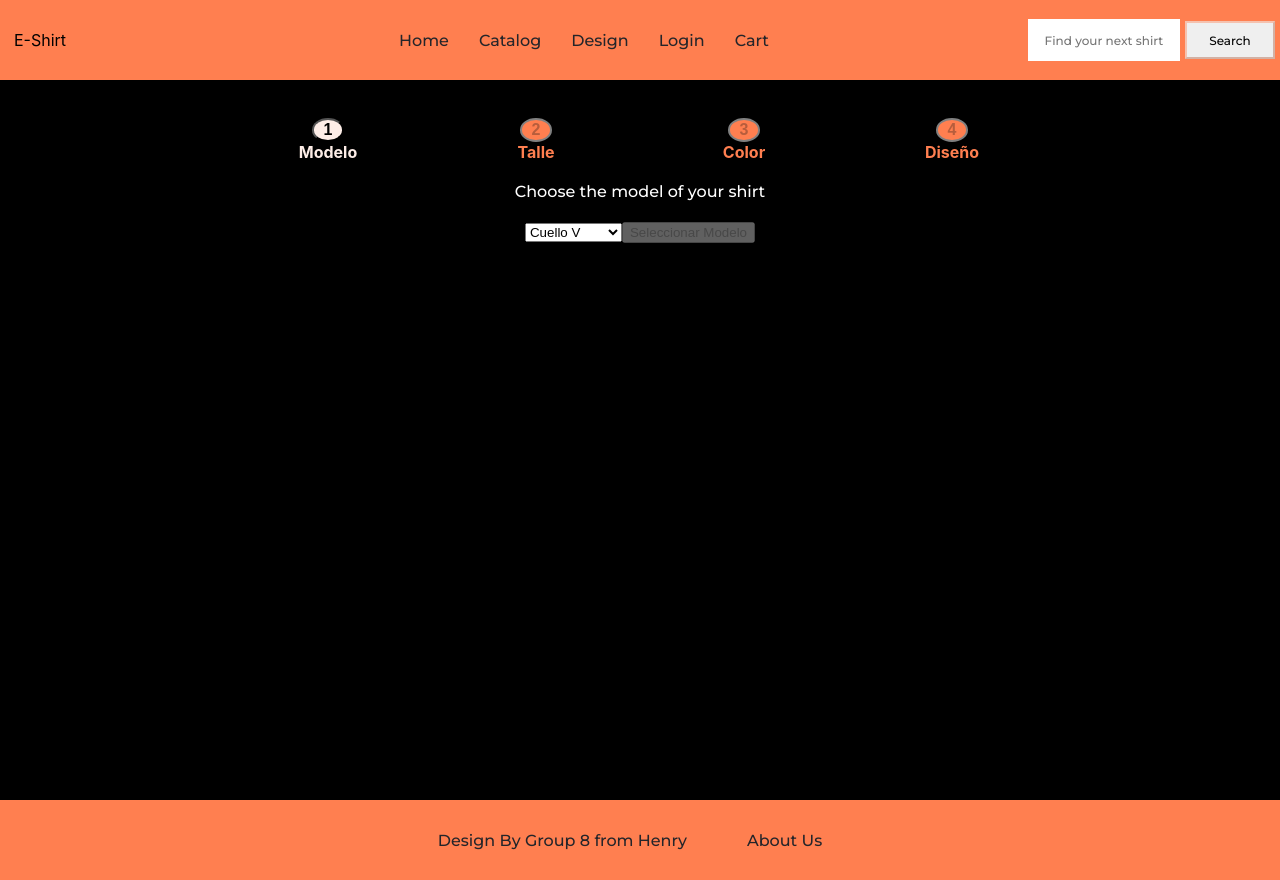
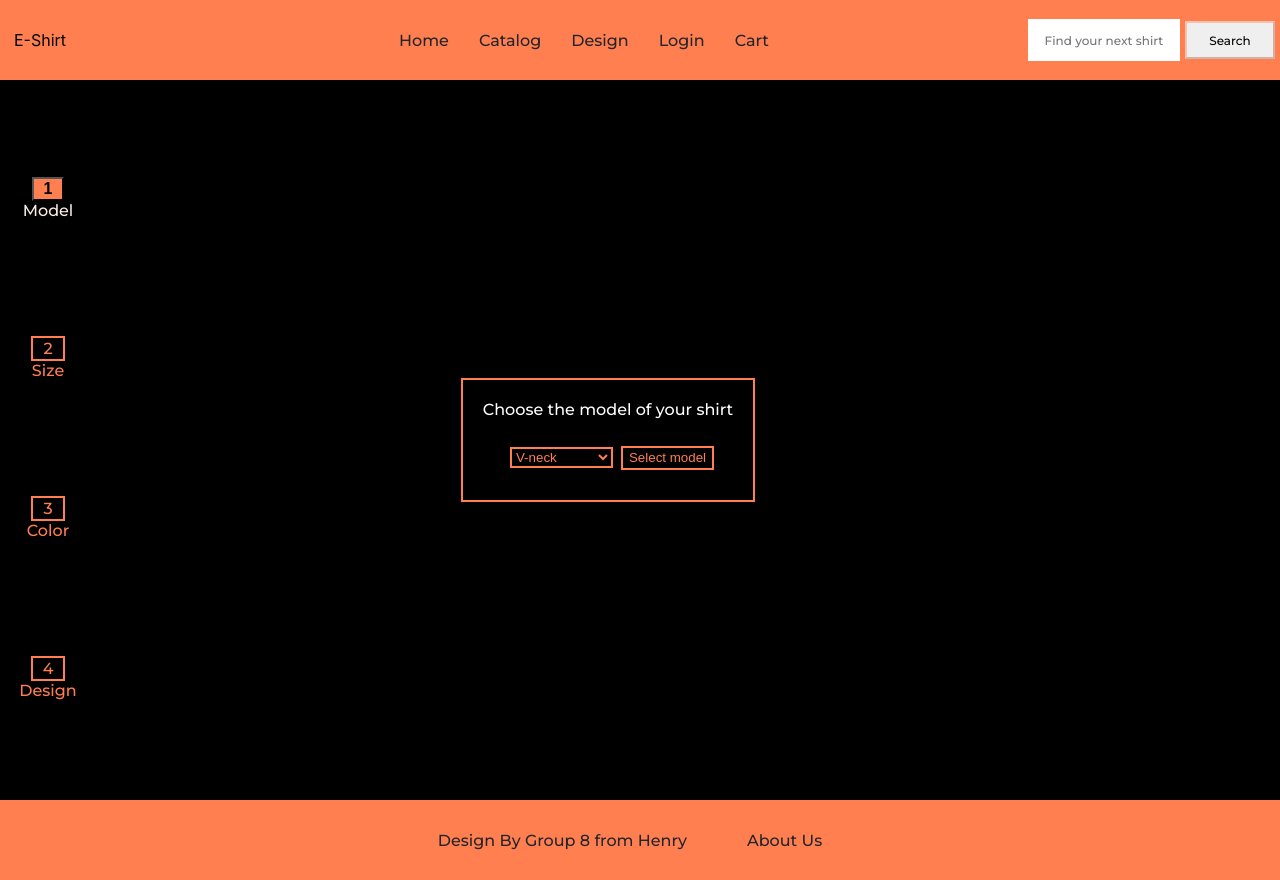
Before and after one commit to rocco9022/eshirt, a React (Create React App) app in the folder ESHIRT/client/: page /design in a window 1280 px wide. Built offline with nearby package versions, Linux system fonts and the light colour scheme.

Commit message:
Editing css from design

```diff
--- a/ESHIRT/client/src/Components/Designer/Controller.module.css
+++ b/ESHIRT/client/src/Components/Designer/Controller.module.css
@@ -1,14 +1,15 @@
-
+@import url('https://fonts.googleapis.com/css2?family=Montserrat:wght@500&display=swap');
 
 .controllerContainer {
 
     display: flex;
+    flex-direction: column;
     padding-top: 3%;
     flex-wrap: wrap;
-    width: 65%;
+    width: 20%;
     margin: 0 auto;
-    height: 15%;
-    align-items: center;
+    height: 80vh;
+    align-items: flex-start;
     background: transparent;
     border-radius: 25px;
     position: relative;
@@ -17,8 +18,7 @@
 }
 
 .buttonsContainer {
-    height: 65%;
-
+    height: max-content;
     display: flex;
     flex-direction: column;
     justify-content: center;
@@ -31,13 +31,17 @@
 .buttons {
     height: min-content;
     margin: 0 auto;
-    border-radius: 50%;
+    color: coral;
     padding-left: 10px;
     padding-right: 10px;
-    background-color: coral;
+    background-color: black;
     font-size: 16px;
     font-weight: 900;
-    border: 2px solid gray;
+    border: 2px solid coral;
+    font-family: "Montserrat", sans-serif;
+    font-weight: 500;
+    font-size: 16px;
+    transition: ease 0.5s;
 }
 
 
@@ -45,10 +49,10 @@
 .selectedButtons  {
     height: min-content;
     margin: 0 auto;
-    border-radius: 50%;
+
     padding-left: 10px;
     padding-right: 10px;
-    background-color: rgb(253, 237, 231);
+    background-color: coral;
     font-size: 16px;
     font-weight: 900;
 }
@@ -58,12 +62,17 @@
 .btnDescription > h4 {
     color: coral;
     margin: 0 auto;
-
+    font-family: "Montserrat", sans-serif;
+    font-weight: 500;
+    font-size: 16px;
 }
 
 .btnSelected > h4{
     color: rgb(253, 237, 231);
     margin: 0 auto;
+    font-family: "Montserrat", sans-serif;
+    font-weight: 500;
+    font-size: 16px;
 }
 
 @media (max-width: 800px) {
--- a/ESHIRT/client/src/Components/Designer/Design.module.css
+++ b/ESHIRT/client/src/Components/Designer/Design.module.css
@@ -3,7 +3,7 @@
     min-height: 90vh;
     height: auto;
     display: flex;
-    flex-direction: column;
+
 
 
 }
--- a/ESHIRT/client/src/Components/Designer/PhaseController.jsx
+++ b/ESHIRT/client/src/Components/Designer/PhaseController.jsx
@@ -9,10 +9,10 @@ function PhaseController(props) {
 
 
     const phases = [
-                    {index: 1, name: 'Modelo', phase: 'modelSelected'},
-                    {index: 2, name: 'Talle', phase: 'sizeSelected'},
+                    {index: 1, name: 'Model', phase: 'modelSelected'},
+                    {index: 2, name: 'Size', phase: 'sizeSelected'},
                     {index: 3, name: 'Color', phase: 'colorSelected'},
-                    {index: 4, name: 'Diseño', phase: 'designSelected'}
+                    {index: 4, name: 'Design', phase: 'designSelected'}
                     ]
 
 
--- a/ESHIRT/client/src/Components/Designer/ShirtColor.module.css
+++ b/ESHIRT/client/src/Components/Designer/ShirtColor.module.css
@@ -3,6 +3,6 @@
         display: flex;
         justify-content: space-around;
         padding-top: 6%;
-        width: max-content;
+        width: 80%;
         margin: 0 auto;
 }
--- a/ESHIRT/client/src/Components/Designer/ShirtDesign.module.css
+++ b/ESHIRT/client/src/Components/Designer/ShirtDesign.module.css
@@ -2,7 +2,7 @@
 
     display: flex;
     justify-content: space-around;
-    width: max-content;
+    width: 80%;
     margin: 0 auto;
     padding-top: 6%;
 
--- a/ESHIRT/client/src/Components/Designer/ShirtModel.jsx
+++ b/ESHIRT/client/src/Components/Designer/ShirtModel.jsx
@@ -18,24 +18,24 @@ function ShirtModel(props) {
         <div className={ModelCSS.container}>
             <div className={ModelCSS.title}>
                 <h3>Choose the model of your shirt</h3>
-            </div>
             <form onSubmit={(e)=> {
-                        e.preventDefault();
-                        if(data!== null) {
-                            props.setPhase({
-                            modelSelected: {data, status: true},
-                            sizeSelected: {...props.phase.sizeSelected, status:false}})}}}>
+                e.preventDefault();
+                if(data!== null) {
+                    props.setPhase({
+                        modelSelected: {data, status: true},
+                        sizeSelected: {...props.phase.sizeSelected, status:false}})}}}>
 
                 <select onChange={(e)=> {
                     setData(e.target.value);
                 }}>
-                    <option value="Cuello V">Cuello V</option>
-                    <option value="Manga corta">Manga corta</option>
-                    <option value="Sin manga">Sin manga</option>
-                    <option value="Deportiva">Deportiva</option>
+                    <option value="Cuello V">V-neck</option>
+                    <option value="Manga corta">T-shirt</option>
+                    <option value="Sin manga">Long sleeves</option>
+                    <option value="Deportiva">Sport</option>
                 </select>
-                <input type="submit" disabled={data===null} value={data == null ? 'Seleccionar Modelo' : 'Continuar'}/>
+                <input type="submit" disabled={data===null} value={data == null ? 'Select model' : 'Next'}/>
             </form>
+            </div>
 
         </div>
     )
--- a/ESHIRT/client/src/Components/Designer/ShirtModel.module.css
+++ b/ESHIRT/client/src/Components/Designer/ShirtModel.module.css
@@ -1,9 +1,22 @@
 .container {
     display: flex;
+    position: relative;
+    right: 20vh;
     flex-direction: column;
-    width: 60%;
+    width: 80%;
     align-items: center;
+    justify-content: center;
     margin: 0 auto;
+}
+
+.title{
+    display: flex;
+    flex-direction: column;
+    border: 2px solid coral;
+    text-align: center;
+    margin: 1vh;
+    height: 15vh;
+
 }
 
 .title > h3 {
@@ -12,3 +25,24 @@
     margin: 0 auto;
     color: white;
 }
+
+.title > form > select {
+    border: 2px solid coral;
+    background-color: black;
+    color: coral;
+    outline: none;
+    margin: 1vh;
+}
+
+.title > form > select > option {
+    border: 2px solid coral;
+    background-color: black;
+    color: coral;
+}
+
+.title > form > input {
+    border: 2px solid coral;
+    background-color: black;
+    color: coral;
+    height: 3vh;
+}
--- a/ESHIRT/client/src/Components/Designer/ShirtSize.jsx
+++ b/ESHIRT/client/src/Components/Designer/ShirtSize.jsx
@@ -19,16 +19,15 @@ function ShirtSize(props) {
                     <h3>
                     Choose the size of your custom shirt
                     </h3>
-                </div>
                 <div className={SizeCSS.formContainer}>
                         <form className={SizeCSS.form} onSubmit={(e)=> {
-                                                e.preventDefault();
-                                                if(data!==null) {
+                            e.preventDefault();
+                            if(data!==null) {
                                                             props.setPhase({
                                                             sizeSelected: {data, status: true},
                                                             colorSelected: {...props.phase.colorSelected, status: false}})};
                                                             return;}}>
-                                                                <div>
+                                                                <div className={SizeCSS.select}>
                                                                     <select type="datalist"
                                                                             onChange={(e)=> setData(e.target.value)}
                                                                             value={data}>
@@ -41,9 +40,10 @@ function ShirtSize(props) {
                                                                     </select>
                                                                 </div>
                                                                 <div>
-                                                                    <input type="submit" disabled={data===null} value={data !== null ? 'Continuar' : 'Seleccionar tamaño'} />
+                                                                    <input type="submit" disabled={data===null} value={data !== null ? 'Next' : 'Select size'} />
                                                                 </div>
                         </form>
+                </div>
                 </div>
     </div>)
 }
--- a/ESHIRT/client/src/Components/Designer/ShirtSize.module.css
+++ b/ESHIRT/client/src/Components/Designer/ShirtSize.module.css
@@ -1,14 +1,25 @@
 .container {
     display: flex;
     flex-direction: column;
-    width: 60%;
+    width: 80%;
     align-items: center;
     margin: 0 auto;
+
+}
+
+.title {
+    display: flex;
+    flex-direction: column;
+    border: 2px solid coral;
+    text-align: center;
+    margin: 1vh;
+    height: 15vh;
+
 }
 
 .title > h3 {
 
-    width: 100%;
+    width: max-content;
     display:'flex';
     margin: 0 auto;
     color: white;
@@ -24,3 +35,12 @@
     justify-content: space-around;
     margin: 0 auto;
 }
+
+.form > select {
+    display: flex;
+    border: 2px solid coral;
+    background-color: black;
+    color: coral;
+    outline: none;
+    margin: 1vh;
+}
```
